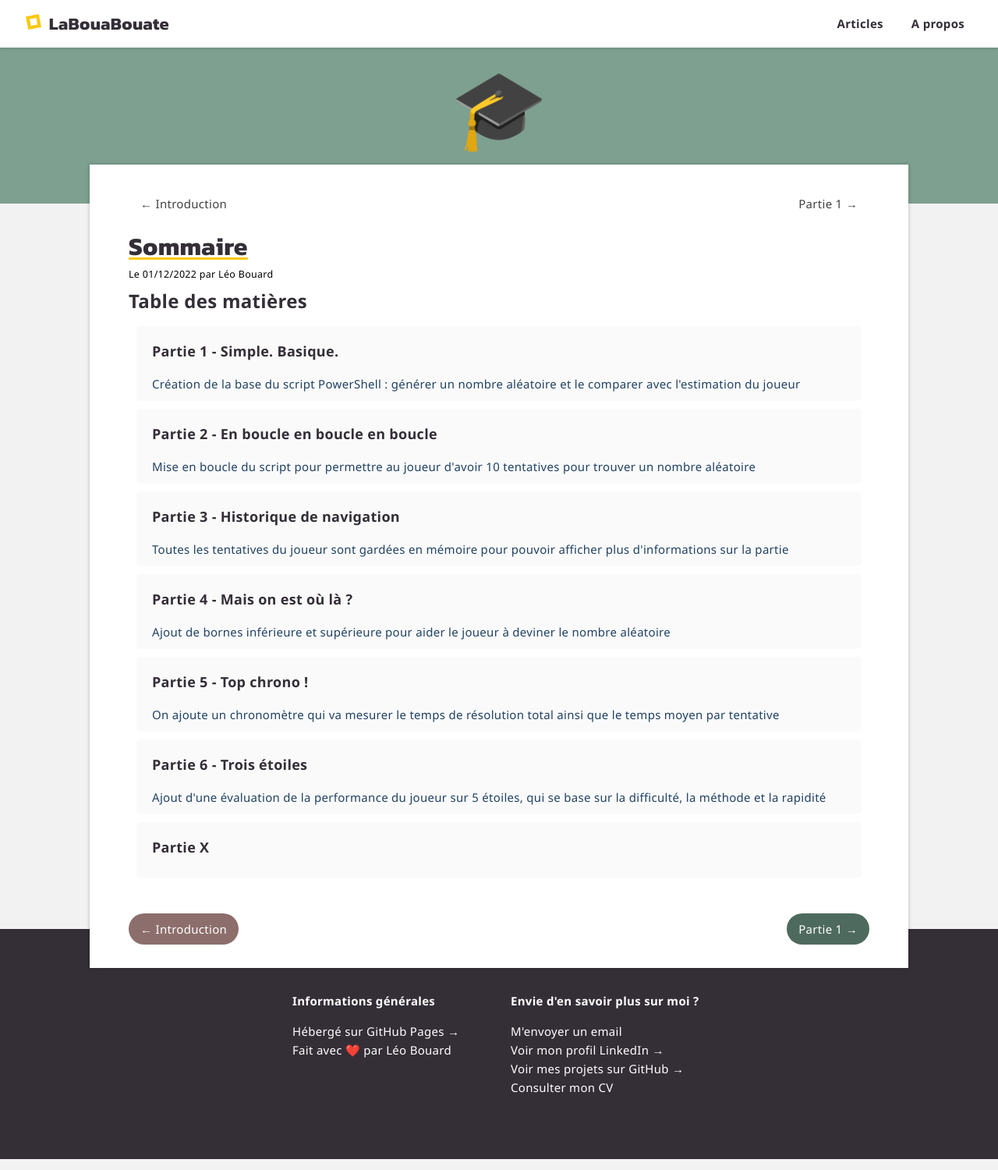
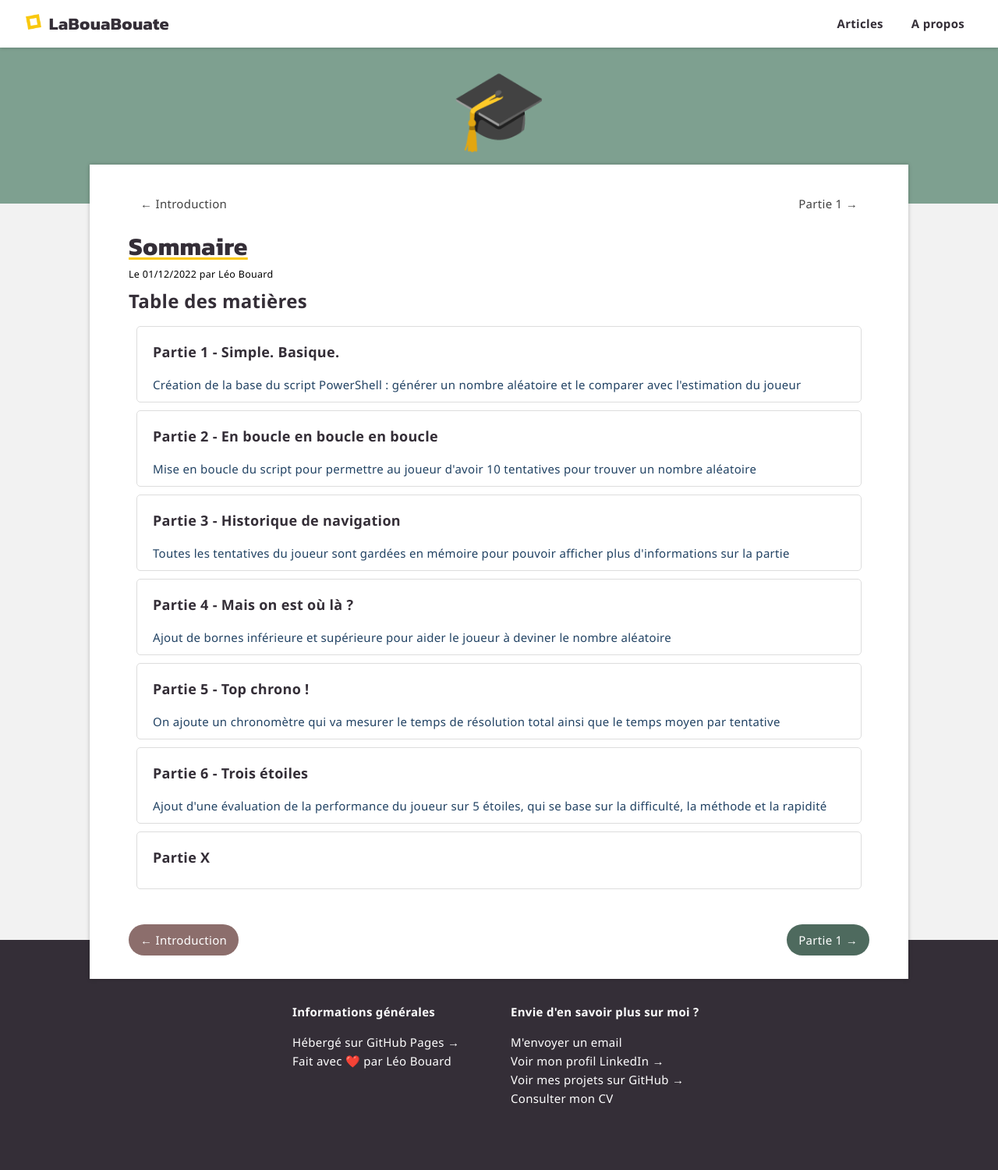
Before and after one commit to leobouard/leobouard.github.io, a Jekyll site: the page built from _posts/2022-12-01-cours-pratique-powershell-sommaire.md, in a window 1280 px wide. Shown: the whole page at 78% size. Built offline with Jekyll 4.4.1, drawn with Linux system fonts in a browser that asks for light colours; some web fonts are replaced.

Commit message:
Update posts.scss

```diff
--- a/assets/css/posts.scss
+++ b/assets/css/posts.scss
@@ -105,11 +105,13 @@ article:hover {
 }
 
 .div_summary > a {
-    background: #fafafa;
+    background: #fff;
     display: block;
     padding: 10px 20px;
     margin: 10px;
     border-radius: 5px;
+    border: 1px solid #ddd;
+    font-weight: 400;
 }
 
 .div_summary > a:hover {
```
